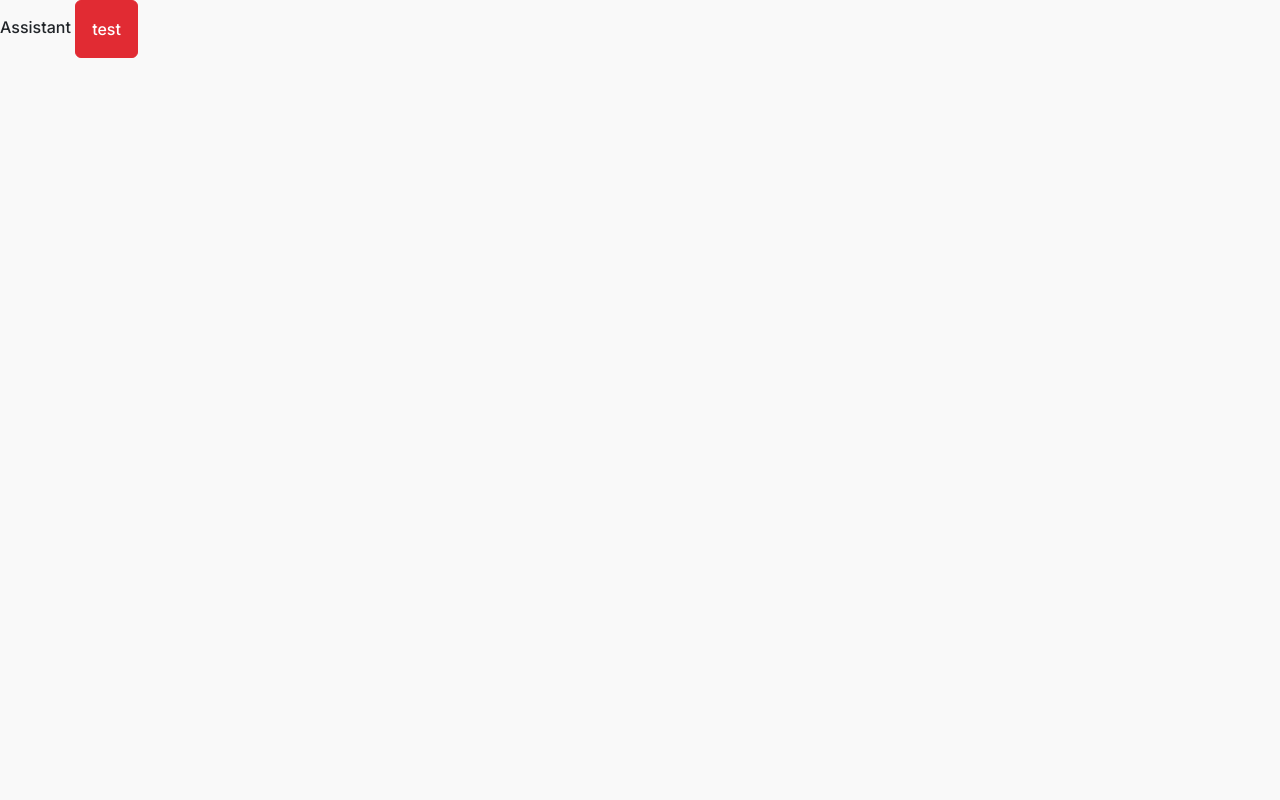
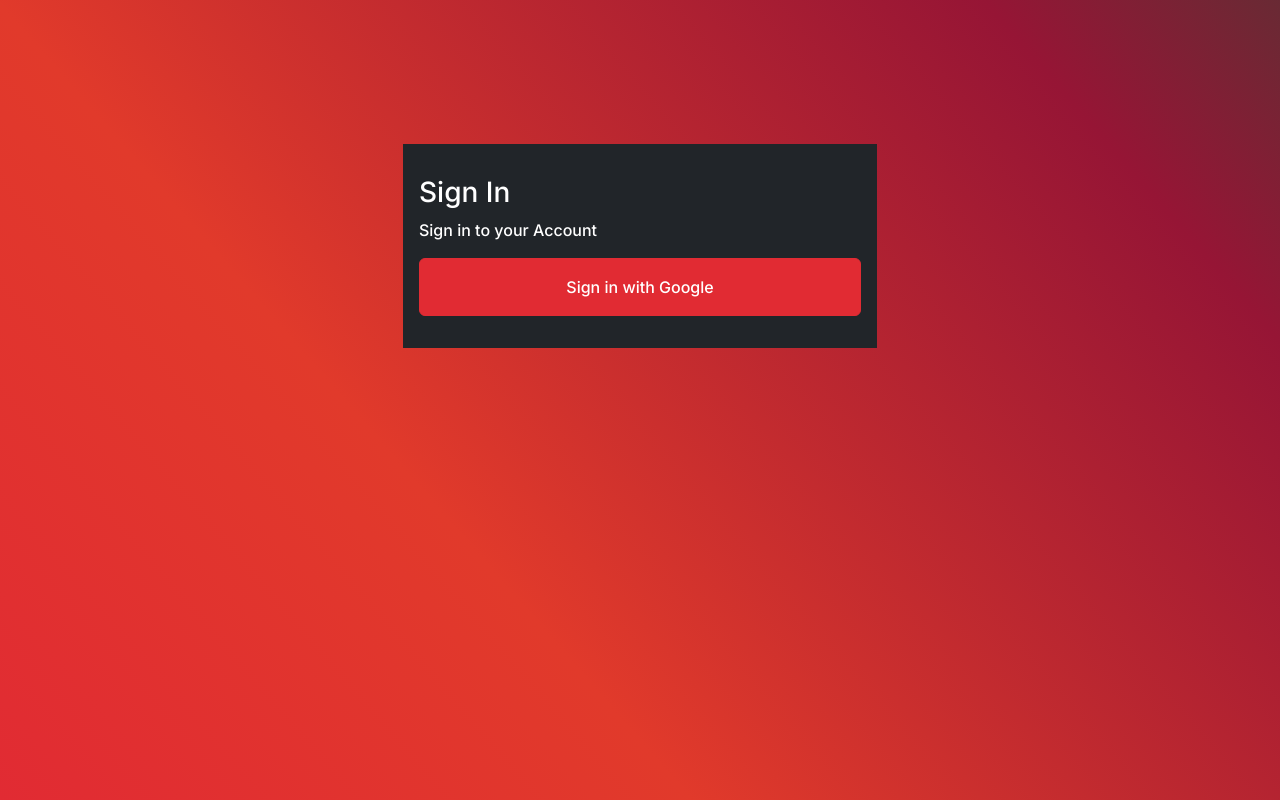
Before and after one commit to gambin23/assistant, an Angular app: page / in a window 1280 px wide. Built offline with nearby package versions, Linux system fonts and the light colour scheme.

Commit message:
feat(login): Add initial login component

```diff
--- a/src/app/app-routing.module.ts
+++ b/src/app/app-routing.module.ts
@@ -4,7 +4,7 @@
 const routes: Routes = [];
 
 @NgModule({
-  imports: [RouterModule.forRoot(routes)],
-  exports: [RouterModule]
+    imports: [RouterModule.forRoot(routes)],
+    exports: [RouterModule]
 })
 export class AppRoutingModule { }
--- a/src/app/app.component.html
+++ b/src/app/app.component.html
@@ -1,3 +1 @@
-Assistant
-
-<button class="btn btn-primary">test</button>
+<app-login></app-login>
--- a/src/app/app.component.ts
+++ b/src/app/app.component.ts
@@ -1,8 +1,8 @@
 import { Component } from '@angular/core';
 
 @Component({
-  selector: 'app-root',
-  templateUrl: './app.component.html',
+    selector: 'app-root',
+    templateUrl: './app.component.html',
 })
 export class AppComponent {
 }
--- a/src/app/app.module.ts
+++ b/src/app/app.module.ts
@@ -3,6 +3,7 @@
 
 import { AppRoutingModule } from './app-routing.module';
 import { AppComponent } from './app.component';
+import { LoginModule } from './login/login.module';
 
 @NgModule({
     declarations: [
@@ -10,7 +11,8 @@
     ],
     imports: [
         BrowserModule,
-    AppRoutingModule
+        AppRoutingModule,
+        LoginModule
     ],
     providers: [],
     bootstrap: [AppComponent]
--- /dev/null
+++ b/src/app/login/login.component.html
@@ -0,0 +1,22 @@
+<div class="vh-100 bg-splash overflow-hidden ">
+    <div class="container">
+        <div class="row mt-5">
+            <div class="col-md-6 p-5 mx-auto">
+                <div class="text-center mb-5"></div>
+                <div class="card mt-5 rounded-0 bg-dark">
+                    <div class="card-body text-white">
+                        <h3>
+                            Sign In
+                        </h3>
+                        <p>
+                            Sign in to your Account
+                        </p>
+                        <button class="btn btn-primary w-100">
+                            Sign in with Google
+                        </button>
+                    </div>
+                </div>
+            </div>
+        </div>
+    </div>
+</div>
```
Also changed, not shown: src/app/login/login.component.ts (added, +9 -0 lines), src/app/login/login.module.ts (added, +11 -0 lines), 1 other file (tests, documents, lock files or other folders). Lines whose indentation alone changed are shown as unchanged.
